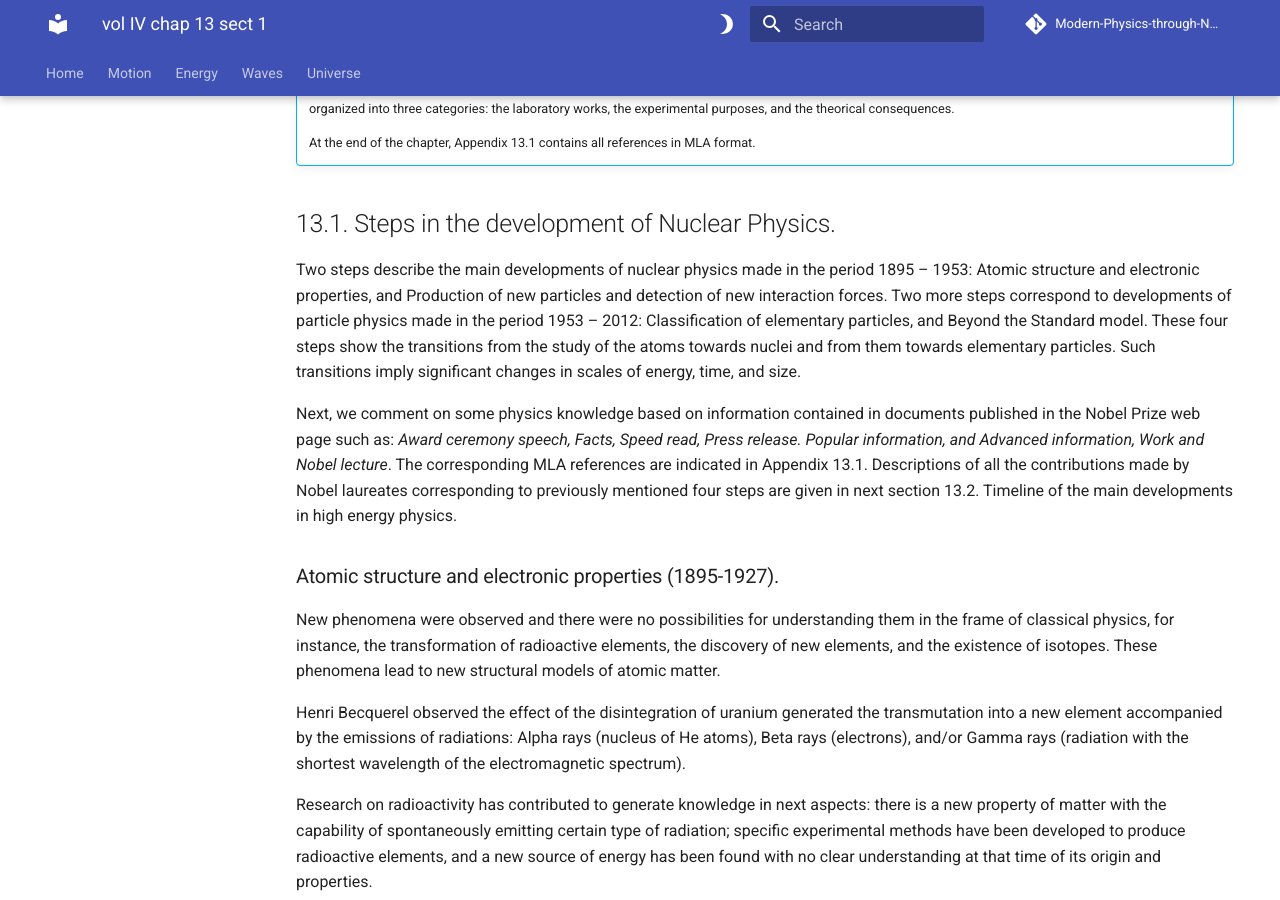
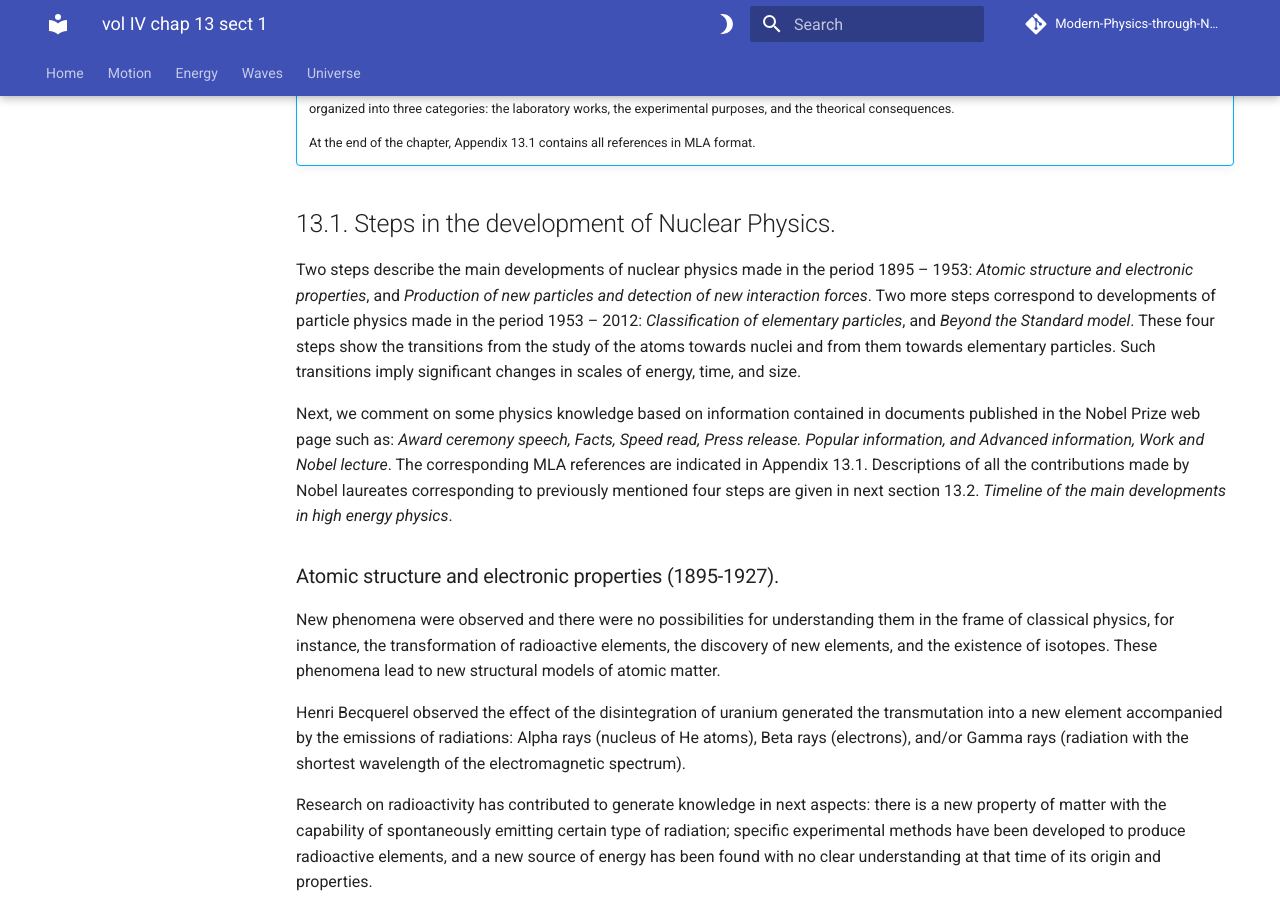
Before and after one commit to modphysnobel/modphysnobel.github.io, an MkDocs documentation site: the page built from docs/vol-IV/vol-IV-chap-13-sect-1.md, in a window 1280 px wide and 900 px high, scrolled down 926 px. Built offline with MkDocs 1.6.1 and Material for MkDocs 9.7.7, drawn with Linux system fonts in a browser that asks for light colours; some web fonts are replaced; comment, search, counter and statistics services are not loaded.

Commit message:
Update vol-IV-chap-13-sect-1.md

```diff
--- a/docs/vol-IV/vol-IV-chap-13-sect-1.md
+++ b/docs/vol-IV/vol-IV-chap-13-sect-1.md
@@ -40,9 +40,9 @@
 
 ## 13.1. Steps in the development of Nuclear Physics.
 
-Two steps describe the main developments of nuclear physics made in the period 1895 – 1953: Atomic structure and electronic properties, and Production of new particles and detection of new interaction forces. Two more steps correspond to developments of particle physics made in the period 1953 – 2012: Classification of elementary particles, and Beyond the Standard model. These four steps show the transitions from the study of the atoms towards nuclei and from them towards elementary particles. Such transitions imply significant changes in scales of energy, time, and size.
+Two steps describe the main developments of nuclear physics made in the period 1895 – 1953: *Atomic structure and electronic properties*, and *Production of new particles and detection of new interaction forces*. Two more steps correspond to developments of particle physics made in the period 1953 – 2012: *Classification of elementary particles*, and *Beyond the Standard model*. These four steps show the transitions from the study of the atoms towards nuclei and from them towards elementary particles. Such transitions imply significant changes in scales of energy, time, and size.
 
-Next, we comment on some physics knowledge based on information contained in documents published in the Nobel Prize web page such as: *Award ceremony speech, Facts, Speed read, Press release. Popular information, and Advanced information, Work and Nobel lecture*. The corresponding MLA references are indicated in Appendix 13.1. Descriptions of all the contributions made by Nobel laureates corresponding to previously mentioned four steps are given in next section 13.2. Timeline of the main developments in high energy physics.
+Next, we comment on some physics knowledge based on information contained in documents published in the Nobel Prize web page such as: *Award ceremony speech, Facts, Speed read, Press release. Popular information, and Advanced information, Work and Nobel lecture*. The corresponding MLA references are indicated in Appendix 13.1. Descriptions of all the contributions made by Nobel laureates corresponding to previously mentioned four steps are given in next section 13.2. *Timeline of the main developments in high energy physics*.
 
 ### Atomic structure and electronic properties (1895-1927).
 
```
